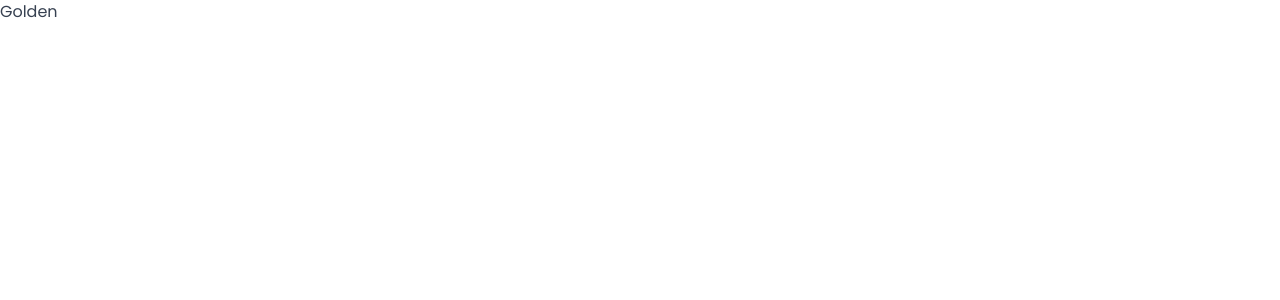
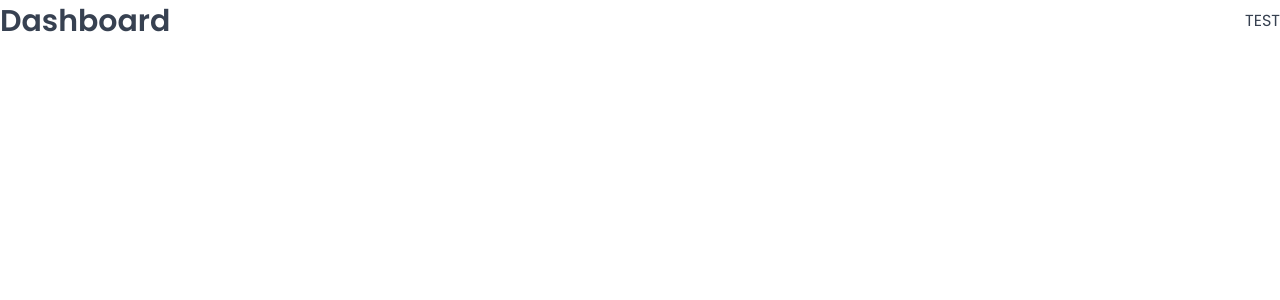
Before and after one commit to Michael-Feleke/Green-Star-Hotel, a React (Vite) app: page /dashboard in a window 1280 px wide. Shown: the top 300 px of the page. Built offline with nearby package versions, Linux system fonts and the light colour scheme; a web font is replaced by a local one.

Commit message:
setting up the pages and routes

```diff
--- a/package.json
+++ b/package.json
@@ -11,7 +11,10 @@
   },
   "dependencies": {
     "react": "^18.2.0",
-    "react-dom": "^18.2.0"
+    "react-dom": "^18.2.0",
+    "react-router-dom": "^6.22.1",
+    "styled-component": "^2.8.0",
+    "styled-components": "^6.1.8"
   },
   "devDependencies": {
     "@types/react": "^18.2.56",
--- a/src/App.jsx
+++ b/src/App.jsx
@@ -1,5 +1,28 @@
+import { BrowserRouter, Navigate, Route, Routes } from "react-router-dom";
+import Dashboard from "./pages/Dashboard";
+import Bookings from "./pages/Bookings";
+import Cabins from "./pages/Cabins";
+import Users from "./pages/Users";
+import Settings from "./pages/Settings";
+import Account from "./pages/Account";
+import Login from "./pages/Login";
+
 function App() {
-  return <div>Golden</div>;
+  return (
+    <BrowserRouter>
+      <Routes>
+        <Route index element={<Navigate replace to="dashboard" />} />
+        <Route path="dashboard" element={<Dashboard />} />
+        <Route path="bookings" element={<Bookings />} />
+        <Route path="cabins" element={<Cabins />} />
+        <Route path="users" element={<Users />} />
+        <Route path="settings" element={<Settings />} />
+        <Route path="account" element={<Account />} />
+        <Route path="login" element={<Login />} />
+        <Route path="*" element={<Dashboard />} />
+      </Routes>
+    </BrowserRouter>
+  );
 }
 
 export default App;
--- /dev/null
+++ b/src/ui/Heading.jsx
@@ -0,0 +1,41 @@
+import styled, { css } from "styled-components";
+
+// const test = css`
+//   text-align: center;
+//   ${10 > 5 && "background-color: yellow"}
+// `;
+
+const Heading = styled.h1`
+  ${(props) =>
+    props.as === "h1" &&
+    css`
+      font-size: 3rem;
+      font-weight: 600;
+    `}
+
+  ${(props) =>
+    props.as === "h2" &&
+    css`
+      font-size: 2rem;
+      font-weight: 600;
+    `}
+
+    ${(props) =>
+    props.as === "h3" &&
+    css`
+      font-size: 2rem;
+      font-weight: 500;
+    `}
+
+    ${(props) =>
+    props.as === "h4" &&
+    css`
+      font-size: 3rem;
+      font-weight: 600;
+      text-align: center;
+    `}
+
+  line-height: 1.4;
+`;
+
+export default Heading;
--- /dev/null
+++ b/src/ui/Row.jsx
@@ -0,0 +1,25 @@
+import styled, { css } from "styled-components";
+
+const Row = styled.div`
+  display: flex;
+
+  ${(props) =>
+    props.type === "horizontal" &&
+    css`
+      justify-content: space-between;
+      align-items: center;
+    `}
+
+  ${(props) =>
+    props.type === "vertical" &&
+    css`
+      flex-direction: column;
+      gap: 1.6rem;
+    `}
+`;
+
+Row.defaultProps = {
+  type: "vertical",
+};
+
+export default Row;
```
Also changed, not shown: 1 other file (tests, documents, lock files or other folders).
